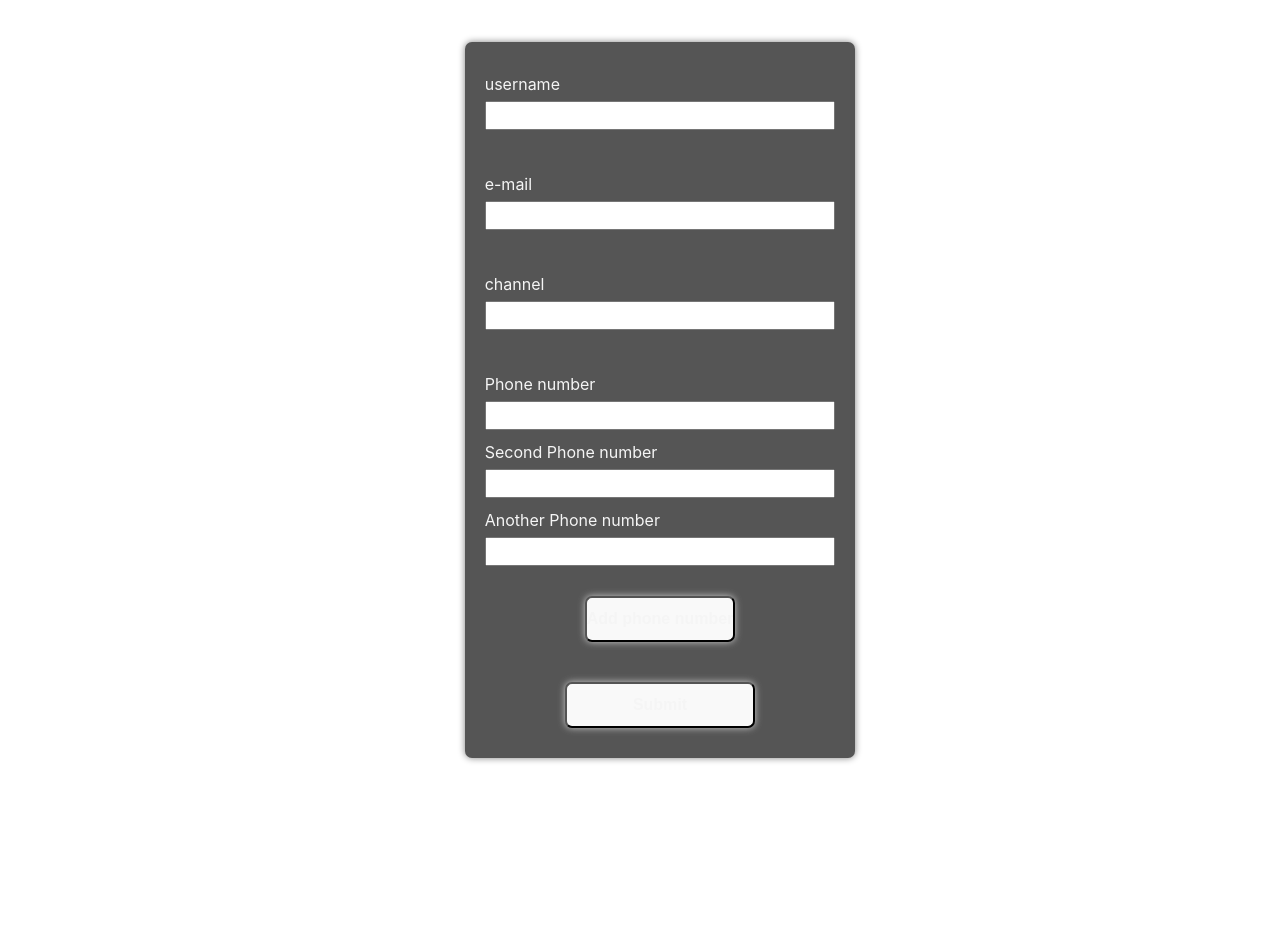
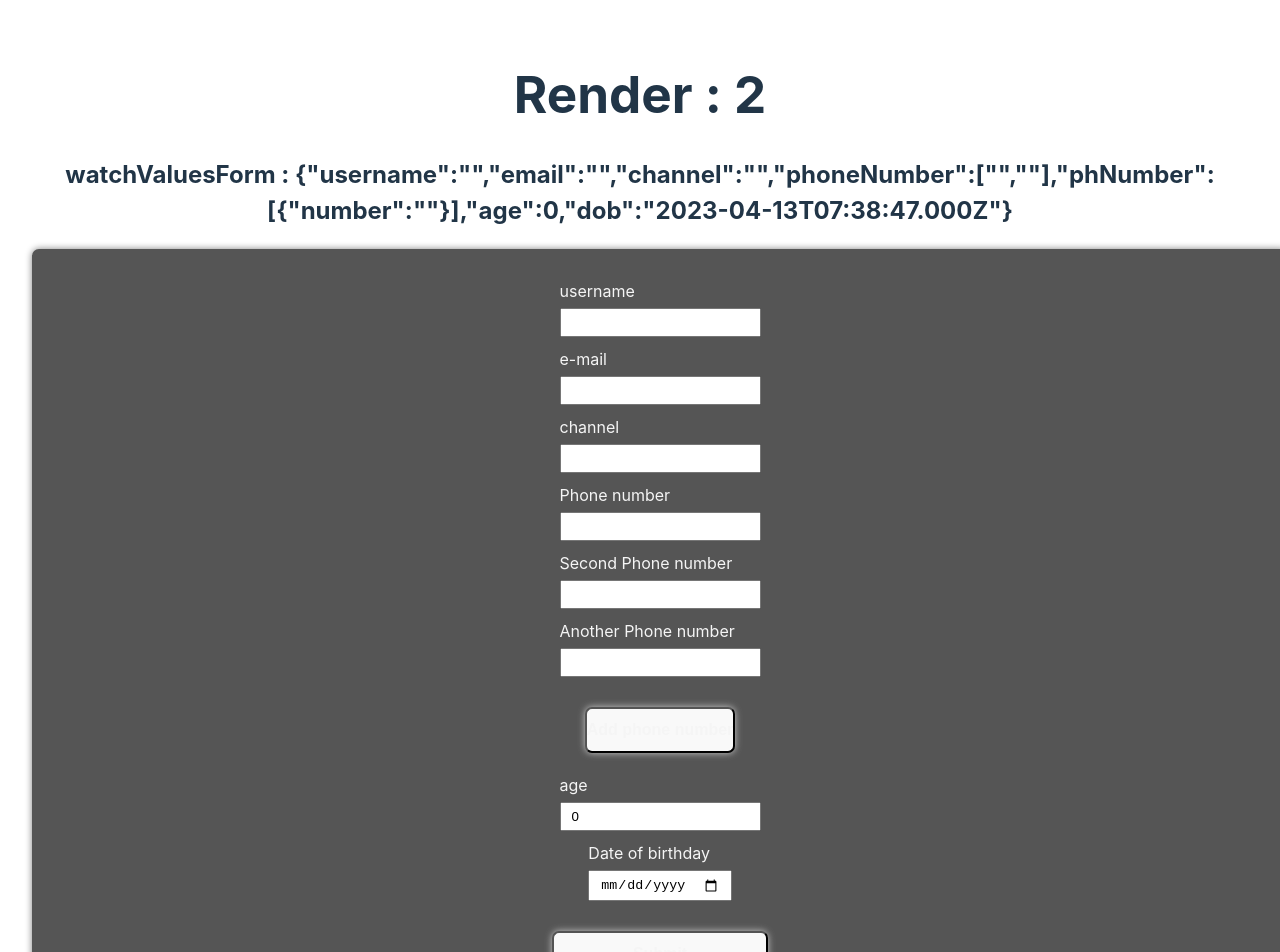
Before and after one commit to TLRKiliann/vitejs-form, a React (Vite) app in the folder vite-project/: page / in a window 1280 px wide. Shown: the top 952 px of the page. Before the commit the page ends 800 px from the top, so only its background shows below. Built offline with nearby package versions, Linux system fonts and the light colour scheme.

Commit message:
some more feature from RHF

```diff
--- a/vite-project/src/components/FormDemo.css
+++ b/vite-project/src/components/FormDemo.css
@@ -10,6 +10,13 @@ form {
 }
 
 .form-control {
+  margin: auto;
+  display: flex;
+  flex-direction: column;
+}
+
+.custom--number {
+  margin: auto;
   display: flex;
   flex-direction: column;
 }
@@ -29,9 +36,9 @@ input {
 button {
   padding: 12px 0px;
   margin-top: 30px;
-  margin-right: 80px;
+  margin-right: 500px;
   margin-bottom: 10px;
-  margin-left: 80px;
+  margin-left: 500px;
   font-size: 1.0rem;
   font-weight: bold;
   color: whitesmoke;
@@ -54,6 +61,7 @@ button:active {
 }
 
 .error {
+  margin: auto;
   text-align: left;
   font-size: 1.0rem;
   color: orangered;
--- a/vite-project/src/components/FormDemo.tsx
+++ b/vite-project/src/components/FormDemo.tsx
@@ -1,8 +1,9 @@
+//import React, {useState} from 'react'
 import { useForm, useFieldArray } from 'react-hook-form';
-//import { DevTool } from "@hookform/devtools";
+import { DevTool } from "@hookform/devtools";
 import './FormDemo.css';
 
-//let renderCount = 0;
+let renderCount = 0;
 
 type FormValues = {
   username: string;
@@ -12,6 +13,8 @@ type FormValues = {
   phNumber: {
     number: string
   }[];
+  age: number;
+  dob: Date;
 };
 
 const FormDemo = () => {
@@ -20,27 +23,46 @@ const FormDemo = () => {
       username: "",
       email: "",
       channel: "",
-      phoneNumber: ["", ""],
-      phNumber: [{ number: '' }]
+      phoneNumber: ["", ""], //array
+      phNumber: [{ number: '' }], //object array
+      age: 0,
+      dob: new Date(),
     },
   });
 
-  const { register, control, handleSubmit, formState } = form;
+  const { register, control, handleSubmit, formState, watch, getValues } = form;
   const { errors } = formState;
 
   const { fields, append, remove } = useFieldArray({
     name: "phNumber",
     control
-  })
+  });
 
+  //watch("username")
+  //watch(["username", "channel"])
+  const watchValuesForm = watch();
+
+  //e: React.FormEvent<HTMLFormElement>
+  //e.prevent.default() //prevent rerendering
+  //{(e) => handleSubmit(e, onSubmit)}
   const onSubmit = (data: FormValues) => {
     console.log("Form submitted", data);
   };
 
-  //renderCount++;
-  // <h1>Render : {renderCount/2}</h1>
+  //getValues(["username", "channel"]) or getValues("username").
+  const handleGetValues = () => {
+    console.log("getValues : ", getValues())
+  };
+
+  console.log("date", typeof(dob))
+
+  renderCount++;
   return (
     <div>
+
+      <h1>Render : {renderCount/2}</h1>
+      <h2>watchValuesForm : {JSON.stringify(watchValuesForm)}</h2>
+
       <form className="form" onSubmit={handleSubmit(onSubmit)}>
 
         <div className="form-control">
@@ -65,7 +87,8 @@ const FormDemo = () => {
 
         <div className="form-control">
           <label htmlFor="channel">channel</label>
-          <input type="text" id="channel" {...register("channel")} />
+          <input type="text" id="channel" {...register("channel",
+            {required:{ value: true, message: "channel is required"}})} />
           <p className="error">{errors.channel?.message}</p>
         </div>
 
@@ -79,7 +102,7 @@ const FormDemo = () => {
           <input type="text" id="secondary-phone" {...register("phoneNumber.1")} />
         </div>
 
-        <div>
+        <div className="custom--number">
           {fields.map((field, index) => (
               <div className="form-control" key={field.id}>
                 <label>Another Phone number</label>
@@ -98,8 +121,33 @@ const FormDemo = () => {
           </button>
         </div>
 
+        <div className="form-control">
+          <label htmlFor="age">age</label>
+          <input type="number" id="age" {...register("age",{
+            valueAsNumber: true,
+            required: {
+              value: true,
+              message: "age is required"
+            }})}
+          />
+          <p className="error">{errors.age?.message}</p>
+        </div>
+
+        <div className="form-control">
+          <label htmlFor="dob">Date of birthday</label>
+          <input type="date" id="dob" {...register("dob",{
+            valueAsDate: true,
+            required: {
+              value: true,
+              message: "dob is required"
+            }})}
+          />
+          <p className="error">{errors.dob?.message}</p>
+        </div>
+
         <button type="submit" className="button">Submit</button>
-
+        <button type="button" onClick={handleGetValues}className="button">handleGetValues</button>
+        <DevTool control={control} />
       </form>
     </div>
   )
```
